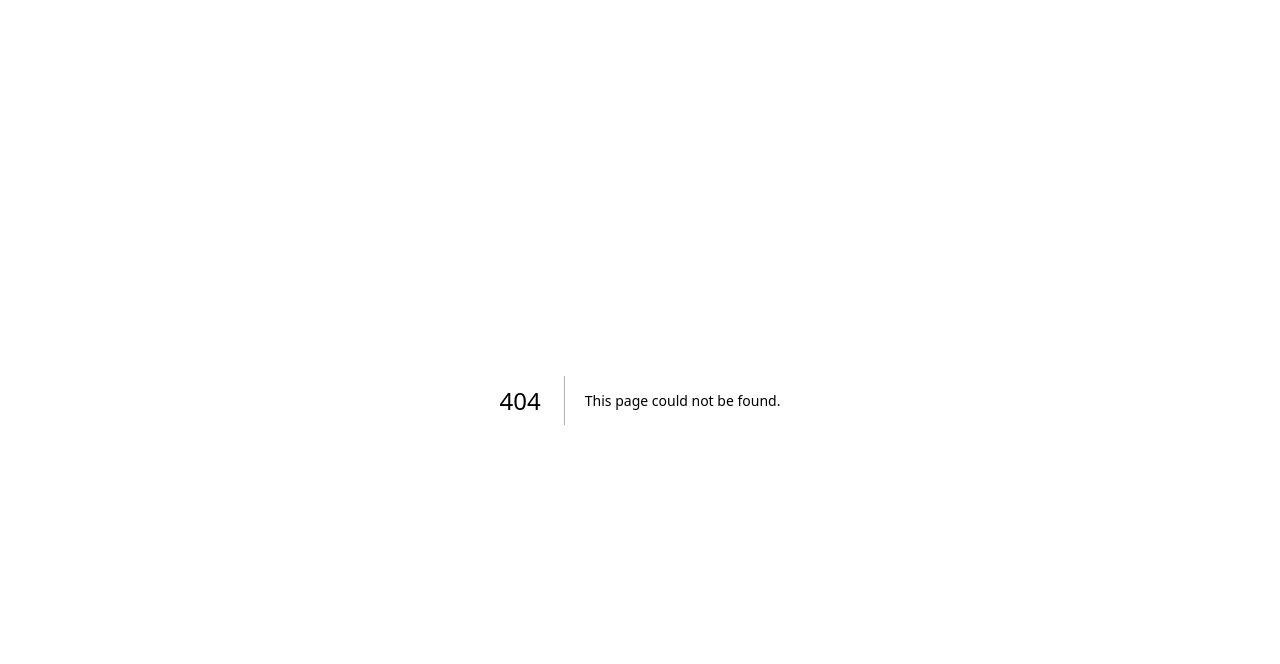
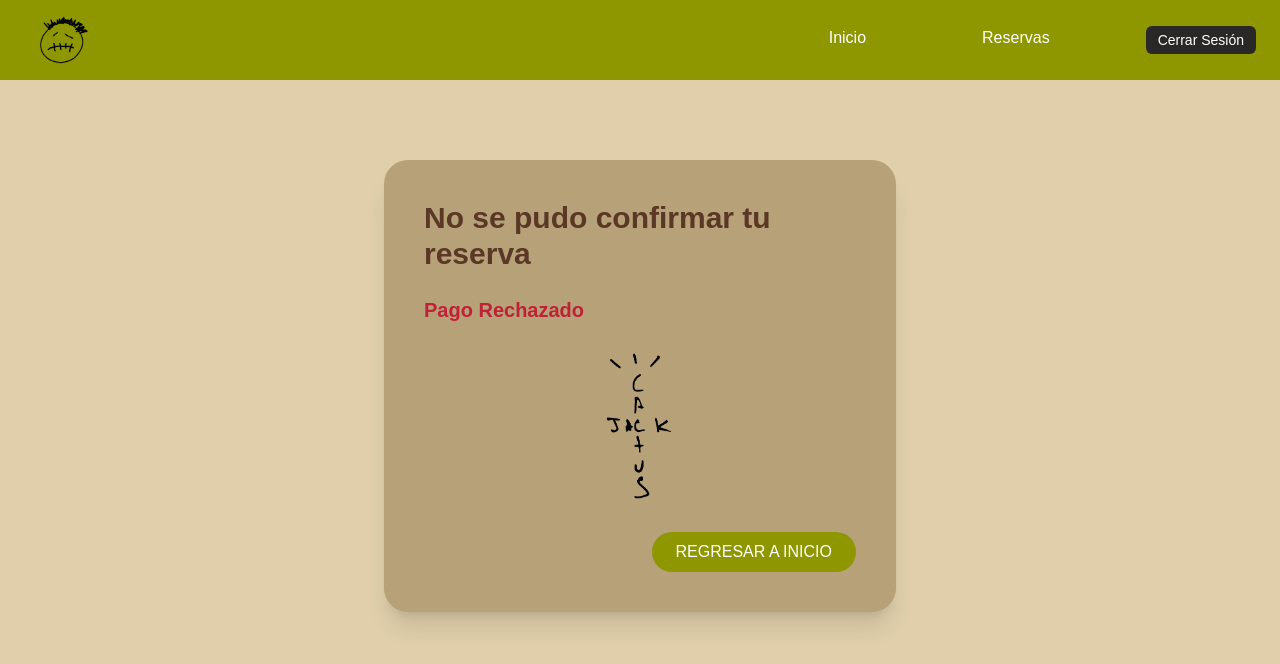
Before and after one commit to mauriciovillalobos05/ski, a Next.js app: page /cliente/reserva/confirmacion in a window 1280 px wide. Before the commit this address had no page. Shown: the top 664 px of the page. Built offline with nearby package versions, Linux system fonts and the light colour scheme.

Commit message:
FirstCompleteVersionCustomerFront

```diff
--- a/src/app/cliente/dashboard/page.tsx
+++ b/src/app/cliente/dashboard/page.tsx
@@ -7,7 +7,7 @@ const Dashboard: React.FC = () => {
     <div className="min-h-screen bg-[#c18f54]">
       <Navbar />
       <h1 className="text-5xl md:text-4xl font-serif mb-8 text-brown-3text-5xl md:text-4xl font-serif mb-5 text-[#2D2429] px-10">
-        ÚNETE AL RODEO
+        PONLE UBICACIÓN AL RODEO
       </h1>
       <main className="flex justify-center items-center mt-16">
         <div className="bg-[#d4d2d5] w-96 rounded-2xl shadow-xl p-4">
--- /dev/null
+++ b/src/app/cliente/reserva/confirmacion/page.tsx
@@ -0,0 +1,74 @@
+'use client';
+
+import Navbar from '@/app/components/Navbar';
+import Link from 'next/link';
+import { useSearchParams } from 'next/navigation';
+import { FC, useState } from 'react';
+
+const Confirmacion: FC = () => {
+  const [successfulPayment, setSuccessfulPayment] = useState(false);
+  const searchParams = useSearchParams();
+
+  const terraza = searchParams.get('terraza') ?? 'Sin nombre';
+  const fechaRaw = searchParams.get('fecha');
+  const price = searchParams.get('price') ?? '0';
+  const anfitrion = searchParams.get('anfitrion') ?? 'Sin nombre';
+  const email = searchParams.get('email') ?? 'Sin correo';
+
+  const fechaFormateada = fechaRaw
+    ? new Date(fechaRaw).toLocaleDateString('es-MX', {
+        weekday: 'long',
+        year: 'numeric',
+        month: 'long',
+        day: 'numeric',
+      })
+    : 'Sin fecha';
+
+  return (
+    <div className="min-h-screen bg-[#E0CFAA]">
+      <Navbar />
+      <div className="flex justify-center items-center px-4 mt-20">
+        <div className="bg-[#B6A178] p-10 rounded-3xl shadow-xl max-w-lg w-full">
+          {successfulPayment ? (
+            <>
+              <h1 className="text-3xl font-bold text-[#5A3825] mb-6">Reserva confirmada</h1>
+              <p className="text-lg text-[#794645] mb-2"><strong>Terraza:</strong> {terraza}</p>
+              <p className="text-lg text-[#794645] mb-2"><strong>Fecha:</strong> {fechaFormateada}</p>
+              <p className="text-lg text-[#794645] mb-2"><strong>Precio:</strong> ${price} MXN</p>
+              <p className="text-lg text-[#794645] mb-2"><strong>Anfitrión:</strong> {anfitrion}</p>
+              <p className="text-lg text-[#794645]"><strong>Contacto:</strong> {email}</p>
+              <div className="flex justify-end mt-4">
+                <Link
+                  href="/cliente/dashboard"
+                  className="bg-[#8E9700] px-6 py-2 rounded-full text-white hover:opacity-90"
+                >
+                  CONTINUAR
+                </Link>
+              </div>
+            </>
+          ) : (
+            <>
+              <h1 className="text-3xl font-bold text-[#5A3825] mb-6">No se pudo confirmar tu reserva</h1>
+              <strong className="block text-xl text-[#BF2237] mb-6">
+                Pago Rechazado
+              </strong>
+              <div className="flex justify-center items-center mb-6">
+                <img src="/CactusJack.png" alt="CactusJack logo" className="h-40 object-contain" />
+              </div>
+              <div className="flex justify-end mt-4">
+                <Link
+                  href="/cliente/dashboard"
+                  className="bg-[#8E9700] px-6 py-2 rounded-full text-white hover:opacity-90"
+                >
+                  REGRESAR A INICIO
+                </Link>
+              </div>
+            </>
+          )}
+        </div>
+      </div>
+    </div>
+  );
+};
+
+export default Confirmacion;
--- /dev/null
+++ b/src/app/cliente/reserva/page.tsx
@@ -0,0 +1,27 @@
+'use client';
+
+import Navbar from '@/app/components/Navbar';
+
+const Confirmacion = () => {
+
+  return (
+    <div className="min-h-screen bg-[#E0CFAA]">
+      <Navbar />
+      <h1 className="text-5xl md:text-4xl font-serif mb-8 text-brown-3text-5xl md:text-4xl font-serif mb-5 text-[#191919] px-10">
+        PONLE UBICACIÓN AL RODEO
+      </h1>
+      <div className="flex justify-center items-center px-4 mt-20">
+        <div className="bg-[#B6A178] p-10 rounded-3xl shadow-xl max-w-lg w-full">
+              <h1 className="text-3xl font-bold text-[#5A3825] mb-6">Oh Jacques!</h1>
+              <p className="text-lg text-[#794645] mb-2">10 de mayo del 2025</p>
+              <p className="text-lg text-[#794645] mb-2">$1500 MXN</p>
+              <p className="text-lg text-[#794645] mb-2">Jacques Webster</p>
+              <p className="text-lg text-[#794645] mb-4">laflame@terrazasjack.com </p>
+              <strong className="text-lg text-[#794645]">RECUERDA NO EXCEDER EL CUPO</strong>
+            </div>
+      </div>
+    </div>
+  );
+};
+
+export default Confirmacion;
--- a/src/app/components/Navbar.tsx
+++ b/src/app/components/Navbar.tsx
@@ -9,11 +9,13 @@ const Navbar: React.FC = () => {
 
   const isDashboard = pathname === '/cliente/dashboard';
   const isTerraza = pathname === '/cliente/terraza';
-  const isReservas = pathname === '/cliente/reservas';
+  const isReservas =
+  pathname === '/cliente/reserva' ||
+  pathname === '/cliente/reserva/confirmacion';
   const isPago = pathname === '/pago';
 
-  const navBg = isDashboard || isTerraza ? 'bg-[#a87e66]' : isReservas ? 'bg-[#875f45]' : isPago ? 'bg-[#605B5B]' : 'bg-gray-600';
-  const buttonBg = isDashboard || isTerraza || isPago ? 'bg-[#d1b7a3]' : isReservas ? 'bg-[#c1a88a]' : 'bg-gray-600';
+  const navBg = isDashboard || isTerraza ? 'bg-[#a87e66]' : isReservas ? 'bg-[#8E9700]' : isPago ? 'bg-[#605B5B]' : 'bg-gray-600';
+  const buttonBg = isDashboard || isTerraza || isPago ? 'bg-[#d1b7a3]' : isReservas ? 'bg-[#292826]' : 'bg-gray-600';
 
   return (
     <nav className={`flex justify-between items-center ${navBg} text-white px-6 py-4 transition-colors duration-300 mb-10`}>
@@ -22,8 +24,8 @@ const Navbar: React.FC = () => {
       </div>
       <div className="flex gap-4">
         <Link href="/cliente/dashboard" className="hover:underline mx-5">Inicio</Link>
-        <Link href="/cliente/reservas" className="hover:underline mx-20">Reservas</Link>
-        <Link href="/" className={`${buttonBg} text-[#443326] px-3 py-1 rounded-md hover:opacity-80 text-sm`}>
+        <Link href="/cliente/reserva" className="hover:underline mx-20">Reservas</Link>
+        <Link href="/" className={`${buttonBg} text-white px-3 py-1 rounded-md hover:opacity-80 text-sm`}>
           Cerrar Sesión
         </Link>
       </div>
--- a/src/app/pago/PagoClient.tsx
+++ b/src/app/pago/PagoClient.tsx
@@ -1,26 +1,38 @@
-'use client';
+"use client";
 
-import { useSearchParams } from 'next/navigation';
-import Image from 'next/image';
+import { useSearchParams } from "next/navigation";
+import Image from "next/image";
 import Navbar from "@/app/components/Navbar";
+import { useRouter } from "next/navigation";
+import { useState } from "react";
 
 const PagoClient = () => {
+  const [payment, setPayment] = useState(false);
   const searchParams = useSearchParams();
-  const fecha = searchParams.get('fecha');
+  const fecha = searchParams.get("fecha");
+  const router = useRouter();
+
+  const handlePagar = () => {
+    router.push(
+      `/cliente/reserva/confirmacion?terraza=Oh Jacques!&fecha=${fecha}&price=1500&anfitrion=Jacques Webster&email=laflame@terrazasjack.com`
+    );
+  };
 
   const fechaFormateada = fecha
-    ? new Date(fecha).toLocaleDateString('es-MX', {
-        weekday: 'long',
-        year: 'numeric',
-        month: 'long',
-        day: 'numeric',
+    ? new Date(fecha).toLocaleDateString("es-MX", {
+        weekday: "long",
+        year: "numeric",
+        month: "long",
+        day: "numeric",
       })
-    : 'Sin fecha seleccionada';
+    : "Sin fecha seleccionada";
 
   return (
     <div className="min-h-screen bg-[#967B6C]">
       <Navbar />
-      <main className="flex justify-center items-center mt-16 px-4">
+      <div className="flex justify-center items-center px-4 mt-10">
+        {!payment ? (
+          <>
             <div className="bg-[#d4d2d5] rounded-3xl shadow-xl flex p-6 gap-6 w-full max-w-5xl mb-3">
               <div className="flex-shrink-0 w-1/2">
                 <Image
@@ -33,15 +45,21 @@ const PagoClient = () => {
               </div>
 
               <div className="w-1/2 flex flex-col justify-center bg-white rounded-2xl p-6 shadow-lg">
-            <h2 className="text-3xl font-bold text-[#794645] mb-4 text-center">Resumen de pago</h2>
+                <h2 className="text-3xl font-bold text-[#794645] mb-4 text-center">
+                  Resumen de pago
+                </h2>
 
                 <div className="text-center">
-              <p className="text-xl text-[#794645] font-semibold mb-2">Oh Jacques!</p>
+                  <p className="text-xl text-[#794645] font-semibold mb-2">
+                    Oh Jacques!
+                  </p>
                   <p className="text-lg text-[#794645] mb-2">$1500</p>
-              <p className="text-md text-[#794645] mb-4">{fechaFormateada}</p>
+                  <p className="text-md text-[#794645] mb-4">
+                    {fechaFormateada}
+                  </p>
 
                   <button
-                onClick={() => alert('Conectar con Kueski Pay aquí')}
+                    onClick={handlePagar}
                     className="bg-[#D9CACF] px-6 py-3 rounded-full text-black hover:opacity-90 transition text-lg"
                   >
                     Pagar con Kueski
@@ -49,7 +67,23 @@ const PagoClient = () => {
                 </div>
               </div>
             </div>
-      </main>
+          </>
+        ) : (
+          <div className="flex flex-col items-center">
+            <h1 className="text-5xl font-bold text-[#191919] mb-10 text-center">
+              ¡Revisa tu correo y haz click en el link de pago para continuar
+              con el Rodeo!
+            </h1>
+            <div className="mb-6">
+              <img
+                src="/CactusJack.png"
+                alt="CactusJack logo"
+                className="h-120 object-contain"
+              />
+            </div>
+          </div>
+        )}
+      </div>
     </div>
   );
 };
--- a/src/app/register/page.tsx
+++ b/src/app/register/page.tsx
@@ -10,7 +10,7 @@ export default function Register() {
 
   useEffect(() => {
     setMounted(true);
-    setEmailVerified(false);
+    setEmailVerified(true);
   }, []);
 
   if (!mounted) return null;
@@ -87,7 +87,7 @@ export default function Register() {
           </div>
           {emailVerified ? (
             <Link href="/profile">
-              <button className="bg-blue-700 text-white font-bold py-2 px-4 rounded-full shadow hover:bg-blue-800 transition">
+              <button className="bg-blue-700 text-white font-bold py-2 px-50 rounded-full shadow hover:bg-blue-800 transition">
                 Continuar
               </button>
             </Link>
```
Lines whose indentation alone changed are shown as unchanged.
